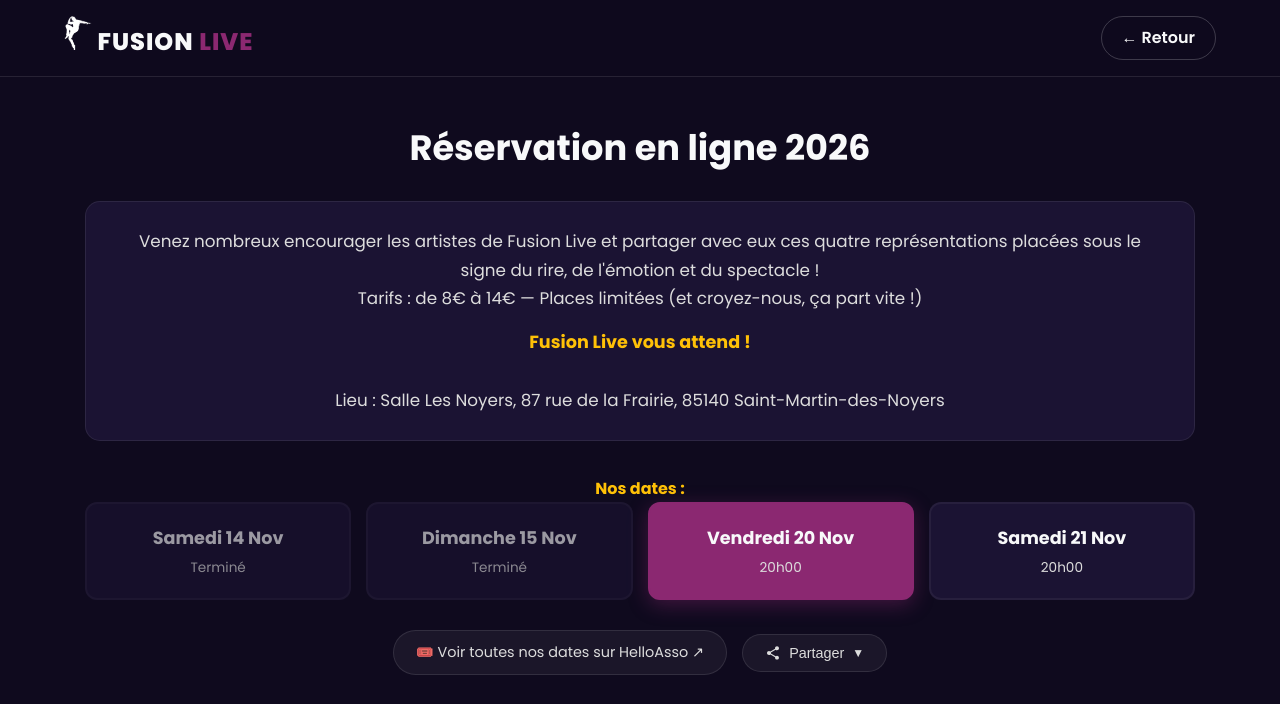
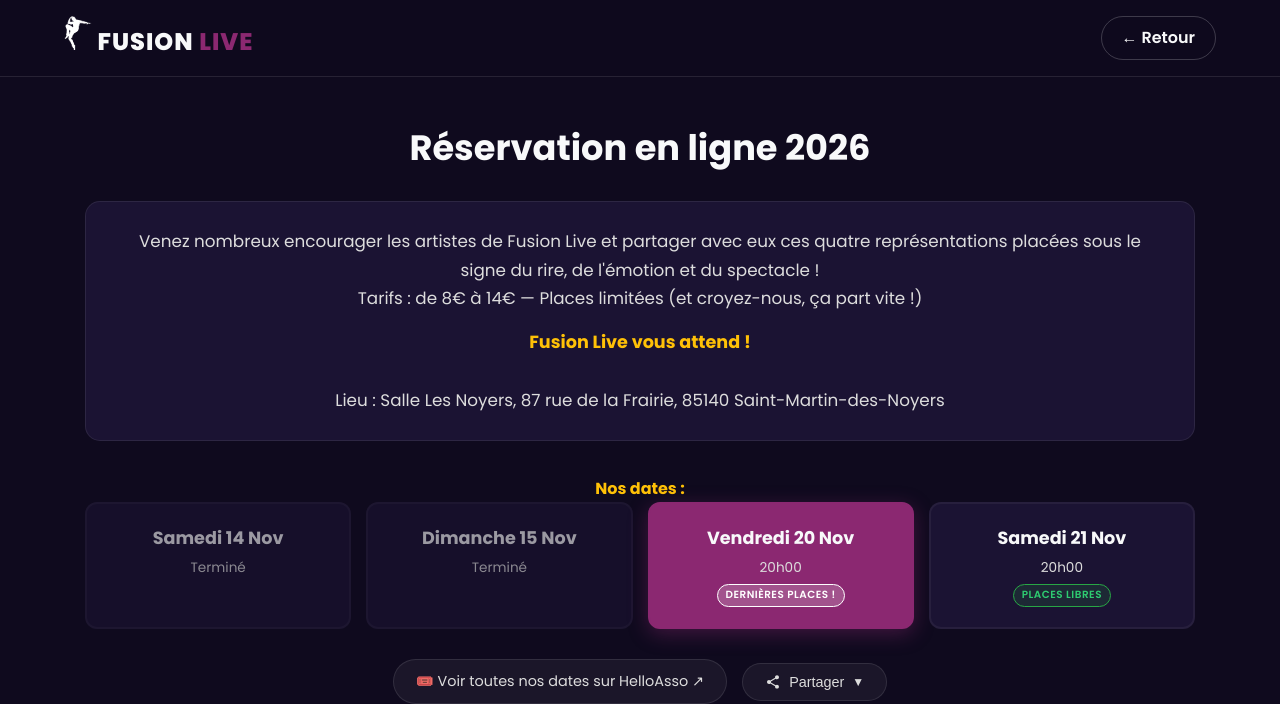
Before and after one commit to Mintaka44/fusionlive, a plain HTML site: page reservation.html in a window 1280 px wide. Shown: the top 704 px of the page. Drawn offline with Linux system fonts and the light colour scheme.

Commit message:
Update reservation.html

```diff
--- a/reservation.html
+++ b/reservation.html
@@ -316,6 +316,53 @@
             color: #888;
             font-size: 0.85rem;
         }
+
+		.date-tab {
+            position: relative; /* Nécessaire pour le badge */
+        }
+
+        .badge-tab {
+            display: inline-block;
+            background: rgba(255, 193, 7, 0.15);
+            border: 1px solid var(--accent);
+            color: var(--accent);
+            font-size: 0.65rem;
+            font-weight: 600;
+            padding: 2px 8px;
+            border-radius: 12px;
+            margin-top: 6px;
+            text-transform: uppercase;
+            letter-spacing: 0.5px;
+        }
+
+        /* Ajustement quand l'onglet est actif pour garder une bonne visibilité du badge */
+        .date-tab.active .badge-tab {
+            background: rgba(255, 255, 255, 0.2);
+            border-color: white;
+            color: white;
+        }
+
+		/* Badge vert pour les onglets */
+        .badge-tab-libre {
+            display: inline-block;
+            background: rgba(40, 167, 69, 0.15);
+            border: 1px solid #28a745;
+            color: #2ecc71;
+            font-size: 0.65rem;
+            font-weight: 600;
+            padding: 2px 8px;
+            border-radius: 12px;
+            margin-top: 6px;
+            text-transform: uppercase;
+            letter-spacing: 0.5px;
+        }
+
+        .date-tab.active .badge-tab-libre {
+            background: rgba(255, 255, 255, 0.2);
+            border-color: white;
+            color: white;
+        }
+
     </style>
 </head>
 <body>
@@ -355,10 +402,12 @@
             <div class="date-tab" onclick="selectDate('date3')" id="tab-date3">
                 <h3>Vendredi 20 Nov</h3>
                 <p>20h00</p>
+                <div class="badge-tab">Dernières places !</div>
             </div>
             <div class="date-tab" onclick="selectDate('date4')" id="tab-date4">
                 <h3>Samedi 21 Nov</h3>
                 <p>20h00</p>
+                <div class="badge-tab-libre">Places libres</div>
             </div>
         </div>
 
```
